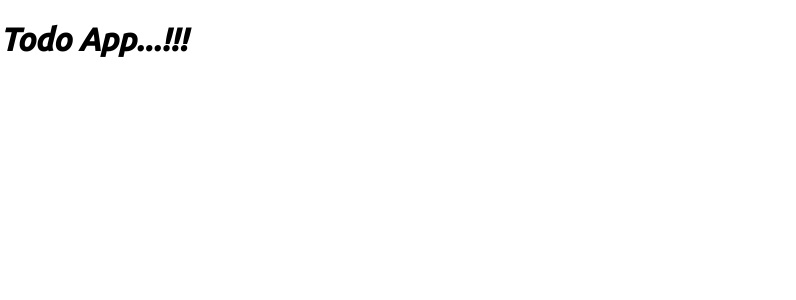
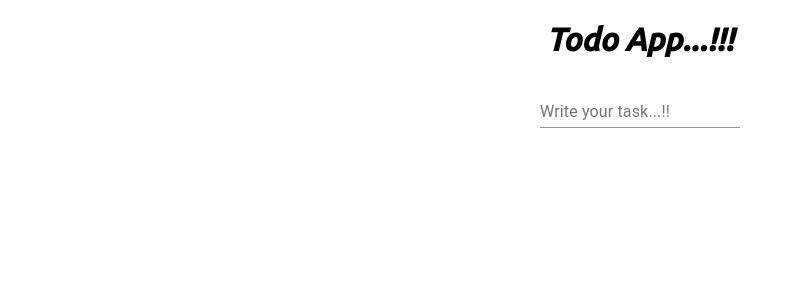
Before and after one commit to Rishi05051997/Todo-App, a React (Create React App) app in the folder todo-app/: page / in a window 1280 px wide. Shown: the top 300 px of the page, without its empty margins (0-796 px from the left). Built offline with nearby package versions, Linux system fonts and the light colour scheme.

Commit message:
connected firebase to project with todo field

```diff
--- a/todo-app/src/App.js
+++ b/todo-app/src/App.js
@@ -1,10 +1,21 @@
 
 import './App.css';
+import TextField from '@material-ui/core/TextField';
 
 function App() {
   return (
-    <div className="App">
+    <div className="App"
+    style=
+    {{
+        display:"flex",
+        justifyContent: "center",
+        flexDirection: "column",
+        alignItems: "center"
+
+
+      }}>
       <h1>Todo App...!!!</h1>
+      <TextField id="standard-basic" label="Write your task...!!"  style={{maxWidth: "200px"}}/>
     </div>
   );
 }
```
